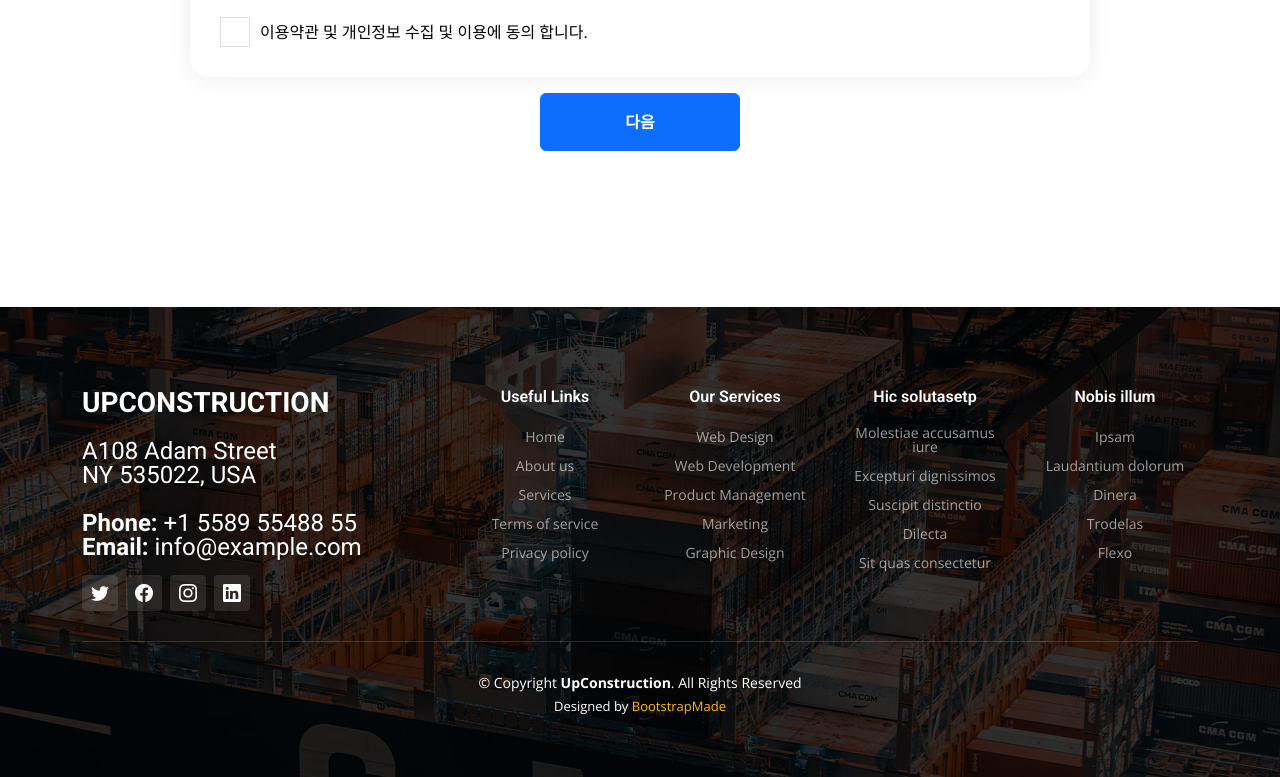
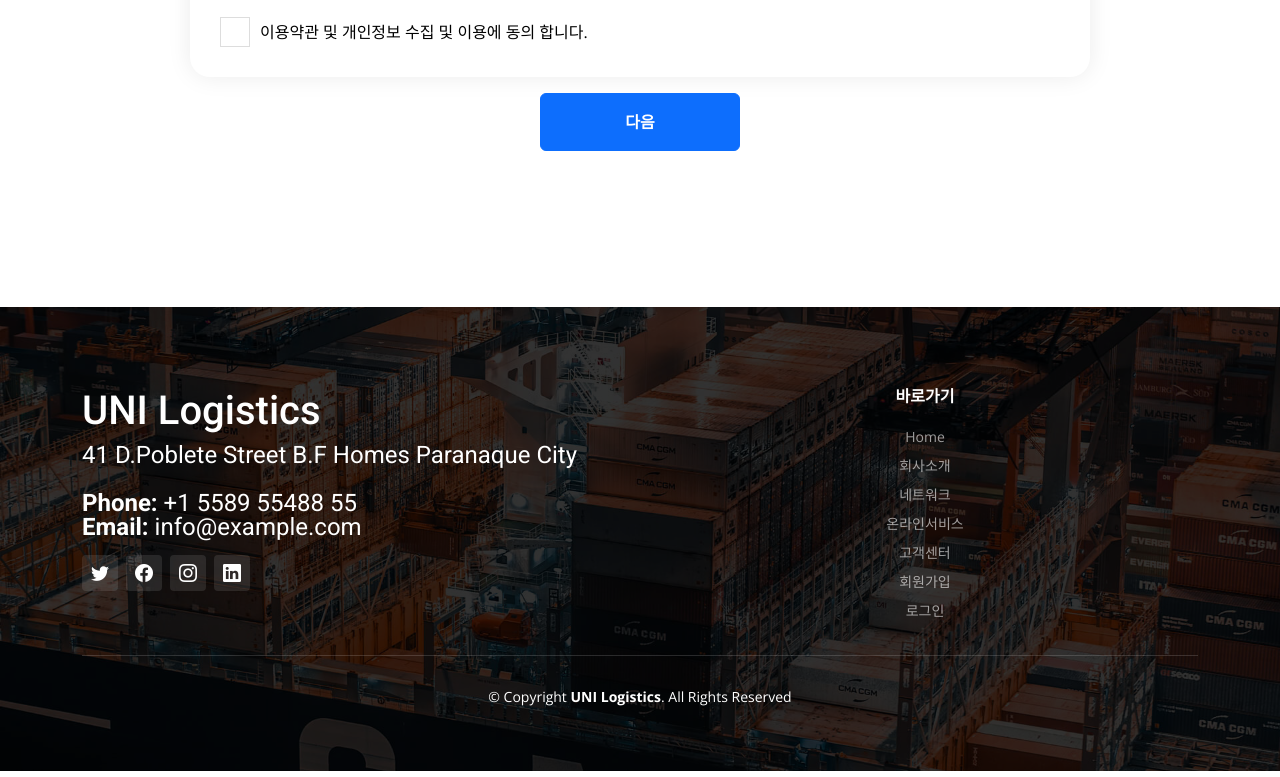
Before and after one commit to nams71/UniProject, a plain HTML site: page Register.html in a window 1280 px wide. Shown: the part 855-1632 px from the top of the page. Drawn offline with nearby package versions, Linux system fonts and the light colour scheme.

Commit message:
Add files via upload

```diff
--- a/Register.html
+++ b/Register.html
@@ -203,12 +203,11 @@
       <div class="container">
         <div class="row">
 
-          <div class="col-lg-4 col-md-6">
+          <div class="col-md-6">
             <div class="footer-info">
-              <h3>UpConstruction</h3>
+              <h1>UNI Logistics</h1>
               <p>
-                A108 Adam Street <br>
-                NY 535022, USA<br><br>
+                41 D.Poblete Street B.F Homes Paranaque City<br><br>
                 <strong>Phone:</strong> +1 5589 55488 55<br>
                 <strong>Email:</strong> info@example.com<br>
               </p>
@@ -221,47 +220,16 @@
             </div>
           </div><!-- End footer info column-->
 
-          <div class="col-lg-2 col-md-3 footer-links">
-            <h4>Useful Links</h4>
+          <div class="col-md-6 footer-links">
+            <h4>바로가기</h4>
             <ul>
-              <li><a href="#">Home</a></li>
-              <li><a href="#">About us</a></li>
-              <li><a href="#">Services</a></li>
-              <li><a href="#">Terms of service</a></li>
-              <li><a href="#">Privacy policy</a></li>
-            </ul>
-          </div><!-- End footer links column-->
-
-          <div class="col-lg-2 col-md-3 footer-links">
-            <h4>Our Services</h4>
-            <ul>
-              <li><a href="#">Web Design</a></li>
-              <li><a href="#">Web Development</a></li>
-              <li><a href="#">Product Management</a></li>
-              <li><a href="#">Marketing</a></li>
-              <li><a href="#">Graphic Design</a></li>
-            </ul>
-          </div><!-- End footer links column-->
-
-          <div class="col-lg-2 col-md-3 footer-links">
-            <h4>Hic solutasetp</h4>
-            <ul>
-              <li><a href="#">Molestiae accusamus iure</a></li>
-              <li><a href="#">Excepturi dignissimos</a></li>
-              <li><a href="#">Suscipit distinctio</a></li>
-              <li><a href="#">Dilecta</a></li>
-              <li><a href="#">Sit quas consectetur</a></li>
-            </ul>
-          </div><!-- End footer links column-->
-
-          <div class="col-lg-2 col-md-3 footer-links">
-            <h4>Nobis illum</h4>
-            <ul>
-              <li><a href="#">Ipsam</a></li>
-              <li><a href="#">Laudantium dolorum</a></li>
-              <li><a href="#">Dinera</a></li>
-              <li><a href="#">Trodelas</a></li>
-              <li><a href="#">Flexo</a></li>
+              <li><a href="index.html">Home</a></li>
+              <li><a href="#">회사소개</a></li>
+              <li><a href="#">네트워크</a></li>
+              <li><a href="#">온라인서비스</a></li>
+              <li><a href="#">고객센터</a></li>
+              <li><a href="Register.html">회원가입</a></li>
+              <li><a href="Login.html">로그인</a></li>
             </ul>
           </div><!-- End footer links column-->
 
@@ -272,14 +240,13 @@
     <div class="footer-legal text-center position-relative">
       <div class="container">
         <div class="copyright">
-          &copy; Copyright <strong><span>UpConstruction</span></strong>. All Rights Reserved
+          &copy; Copyright <strong><span>UNI Logistics</span></strong>. All Rights Reserved
         </div>
         <div class="credits">
           <!-- All the links in the footer should remain intact. -->
           <!-- You can delete the links only if you purchased the pro version. -->
           <!-- Licensing information: https://bootstrapmade.com/license/ -->
           <!-- Purchase the pro version with working PHP/AJAX contact form: https://bootstrapmade.com/upconstruction-bootstrap-construction-website-template/ -->
-          Designed by <a href="https://bootstrapmade.com/">BootstrapMade</a>
         </div>
       </div>
     </div>
```
Also changed, not shown: Register2.html (+13 -46 lines).
